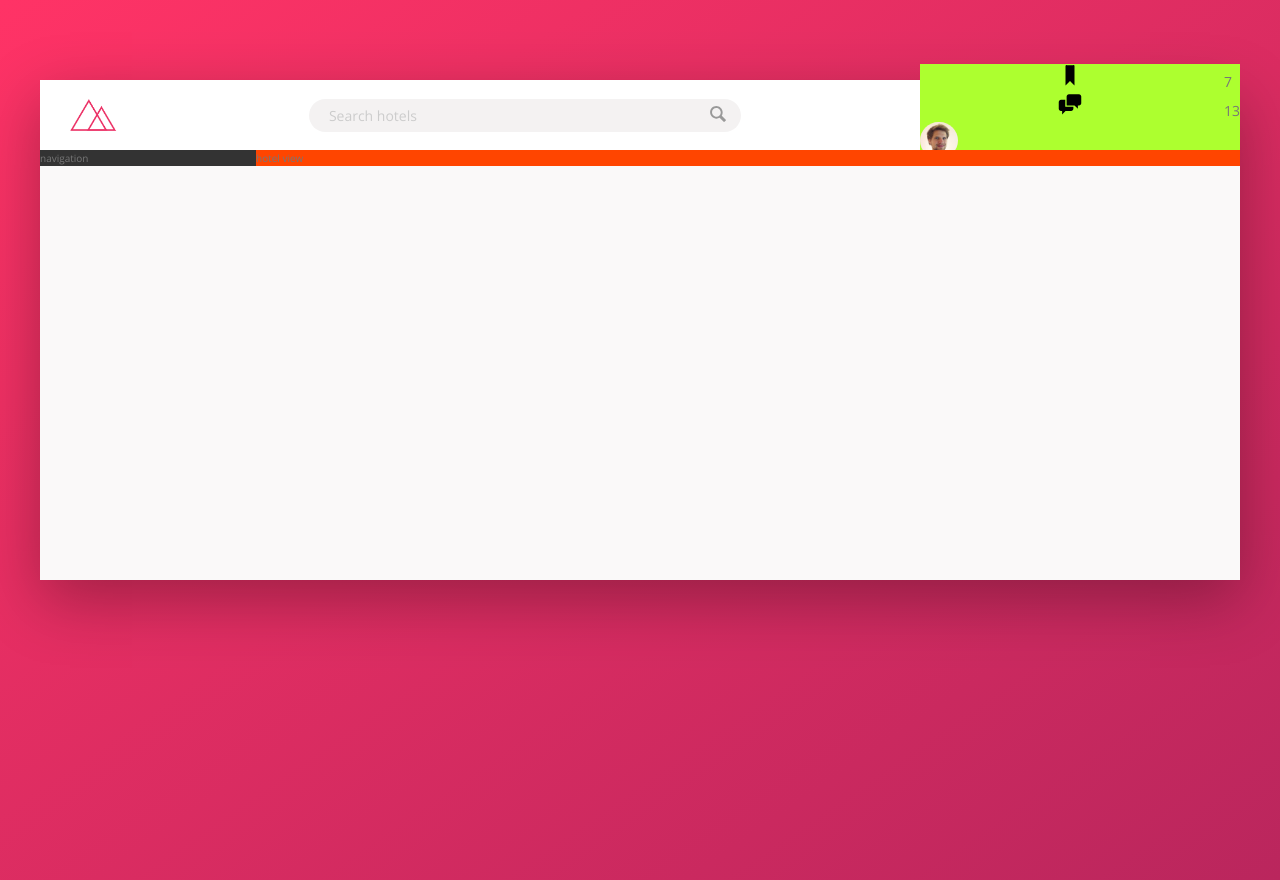
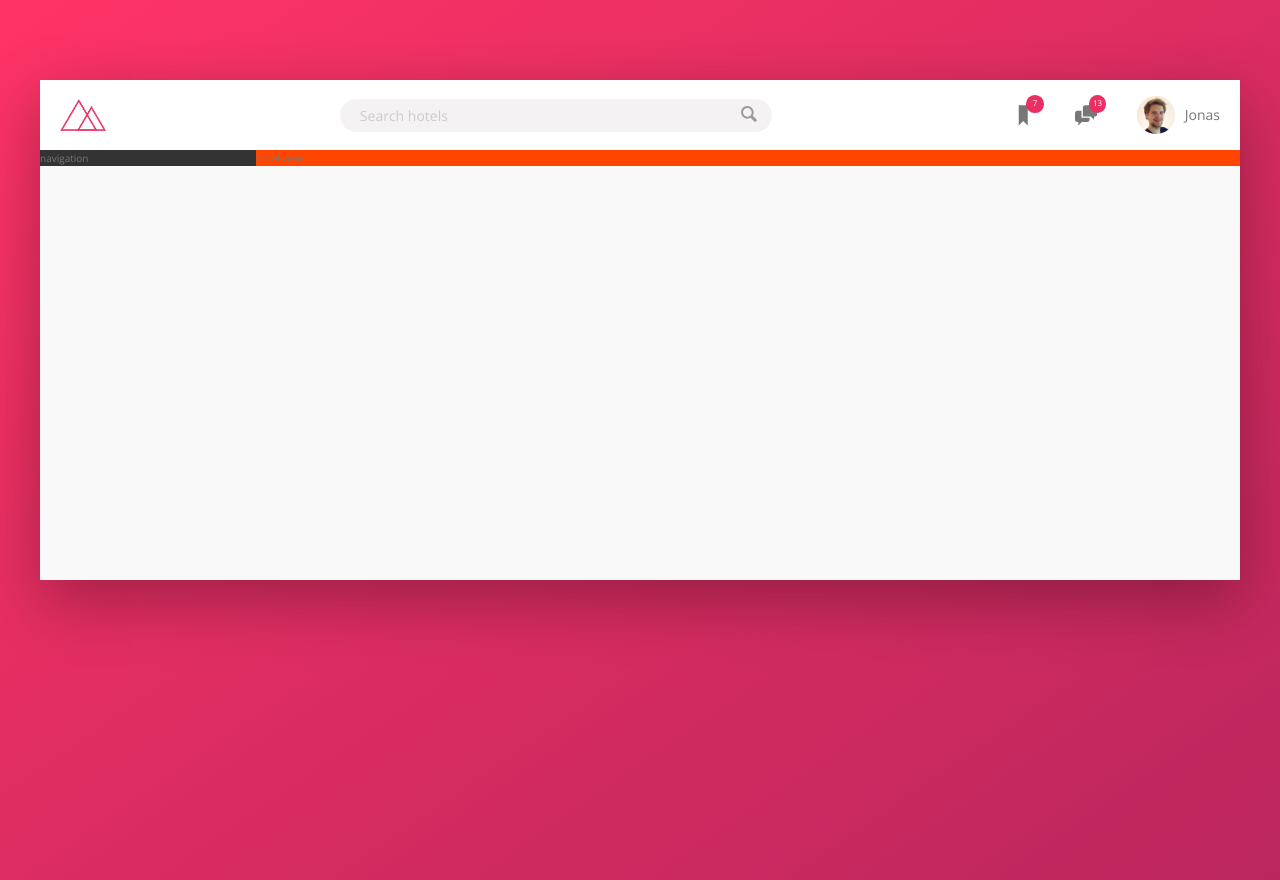
Before and after one commit to VilislavAngelov/TrilloProject, a website: page index.html in a window 1280 px wide. Drawn offline with nearby package versions, Linux system fonts and the light colour scheme.

Commit message:
Finished working on the header.

```diff
--- a/sass/_components.scss
+++ b/sass/_components.scss
@@ -1,6 +1,6 @@
 .logo {
     height: 3.25rem;
-    margin-left: 3rem;
+    margin-left: 2rem;
 }
 
 .search {
@@ -59,30 +59,53 @@
 }
 
 .user-nav {
-    background-color: greenyellow;
+    align-self: stretch;
+
+    display: flex;
+    align-items: center;
+
+    & > * {
+        padding: 0 2rem;
+        cursor: pointer;
+        height: 100%;
+        display: flex;
+        align-items: center;
+    }
+
+    & > *:hover {
+        background-color: var(--color-grey-light-2);
+    }
+
     &__icon-box {
-
+        position: relative;
     }
 
     &__icon {
         height: 2.25rem;
-        widows: 2.25rem;
+        width: 2.25rem;
+        fill: var(--color-grey-dark-2);
     }
 
     &__notification {
+        font-size: .8rem;
+        height: 1.75rem;
+        width: 1.75rem;
+        border-radius: 50%;
+        background-color: var(--color-primary);
+        color: #fff;
+        position: absolute;
+        top: 1.5rem;
+        right: 1.1rem;
 
-    }
-
-    &__user {
-
+        display: flex;
+        justify-content: center;
+        align-items: center;
     }
 
     &__user-photo {
         height: 3.75rem;
         border-radius: 50%;
+        margin-right: 1rem;
     }
 
-    &__user-name {
-
-    }
 }
```
Also changed, not shown: css/style.css.
